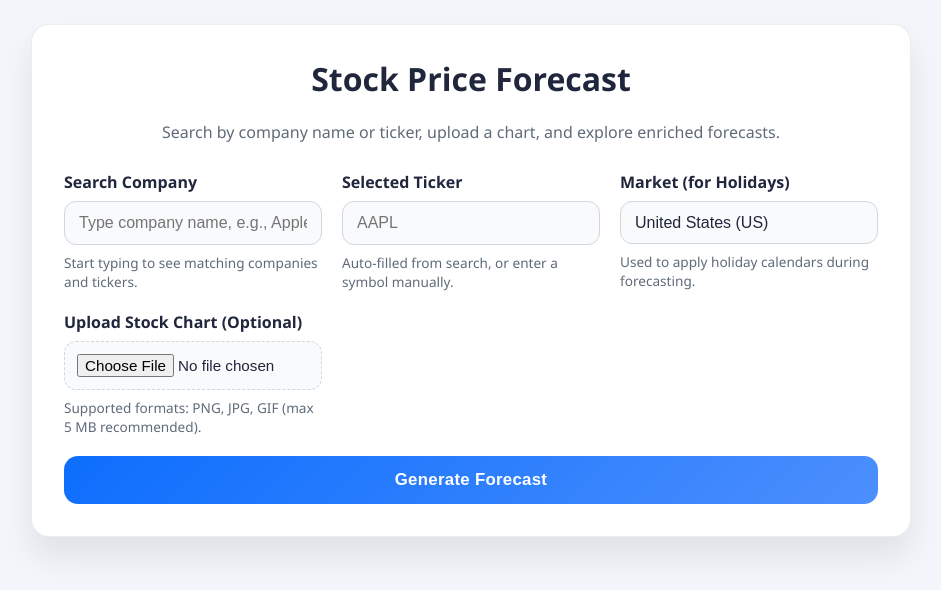
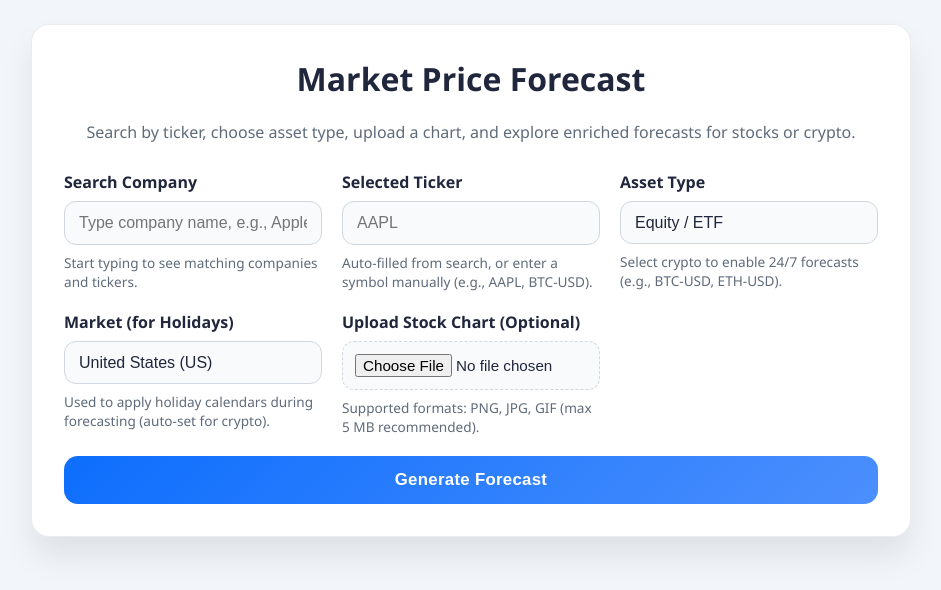
Before and after one commit to inder123-prog/forecasterr, a Flask app: page / in a window 1280 px wide. Shown: the top 590 px of the page, without its empty margins (169-1110 px from the left). Run offline with Flask 3, Linux system fonts and the light colour scheme.

Commit message:
feat: Add crypto forecasting and improve UI (#4)
Expand forecasting to include crypto assets. Enhance the UI to select asset type and disable holidays for crypto.

Co-authored-by: Cursor Agent <cursoragent@cursor.com>
Co-authored-by: kamlekumar.1986 <kamlekumar.1986@gmail.com>

```diff
--- a/app.py
+++ b/app.py
@@ -23,7 +23,14 @@ CORS(app)
 
 # --- Helper function to get holidays for Prophet ---
 def get_market_holidays(years, country='US'):
-    market_holidays_lib = pyholidays.CountryHoliday(country, years=years, prov=None, state=None)
+    normalized_country = (country or '').upper()
+    if normalized_country in {"CRYPTO", "GLOBAL", "NONE", ""}:
+        return pd.DataFrame(columns=['holiday', 'ds'])
+    try:
+        market_holidays_lib = pyholidays.CountryHoliday(normalized_country, years=years, prov=None, state=None)
+    except Exception as exc:
+        logger.warning(f"Failed to resolve holidays for country '{country}': {exc}")
+        return pd.DataFrame(columns=['holiday', 'ds'])
     df_holidays = pd.DataFrame(columns=['holiday', 'ds'])
     if market_holidays_lib:
         holiday_dates = []
@@ -33,8 +40,6 @@ def get_market_holidays(years, country='US'):
             holiday_names.append(name)
         df_holidays['ds'] = pd.to_datetime(holiday_dates)
         df_holidays['holiday'] = holiday_names
-        # Optional: Filter out Saturdays and Sundays if the holidays library includes them
-        # df_holidays = df_holidays[df_holidays['ds'].dt.dayofweek < 5]
         logger.info(f"Generated {len(df_holidays)} holidays for {country} for years: {years}")
     return df_holidays
 
@@ -199,16 +204,36 @@ def forecast_stock_with_image():
     }
     ticker_symbol = "N/A" # Default if not found in form
     market_country = "US" # Default if not found
+    asset_type = "equity"
 
     try:
+        asset_type = (request.form.get('asset_type') or 'equity').strip().lower()
         ticker_symbol = request.form.get('ticker', 'N/A') # Provide default
         image_file = request.files.get('chartImage')
-        market_country = request.form.get('market_country', 'US')
+        market_country = (request.form.get('market_country') or 'US')
+        if isinstance(market_country, str):
+            market_country = market_country.strip().upper() or 'US'
+        else:
+            market_country = 'US'
 
         if not ticker_symbol or ticker_symbol == 'N/A':
             return jsonify({"error": "Ticker symbol is required"}), 400
 
-        logger.info(f"Received forecast request for ticker: {ticker_symbol} with image: {image_file.filename if image_file else 'No Image'}, Market: {market_country}")
+        ticker_symbol = ticker_symbol.strip()
+        valid_asset_types = {'equity', 'stock', 'etf', 'crypto'}
+        if asset_type not in valid_asset_types:
+            asset_type = 'equity'
+        heuristic_crypto = ticker_symbol.upper().endswith(('-USD', '-USDT', '-BTC', '-ETH')) or market_country == 'CRYPTO'
+        if asset_type != 'crypto' and heuristic_crypto:
+            asset_type = 'crypto'
+        is_crypto = asset_type == 'crypto'
+        if is_crypto:
+            market_country = 'CRYPTO'
+
+        logger.info(
+            f"Received forecast request for ticker: {ticker_symbol} with image: "
+            f"{image_file.filename if image_file else 'No Image'}, Market: {market_country}, AssetType: {asset_type}"
+        )
 
         if image_file and image_file.filename != '':
             try:
@@ -287,16 +312,19 @@ def forecast_stock_with_image():
         min_hist_year_check = last_date.year # Start checking holidays from last known date's year
         max_forecast_date_approx_check = last_date + pd.Timedelta(days=max(days_for_daily_forecast_periods, days_for_week_ahead_periods) + 30)
         max_hist_year_check = max_forecast_date_approx_check.year
-        holiday_years_for_check = list(range(min_hist_year_check, max_hist_year_check + 1))
-        custom_holidays_dates = get_market_holidays(years=holiday_years_for_check, country=market_country)['ds'].tolist()
+        custom_holidays_dates = []
+        if not is_crypto:
+            holiday_years_for_check = list(range(min_hist_year_check, max_hist_year_check + 1))
+            custom_holidays_dates = get_market_holidays(years=holiday_years_for_check, country=market_country)['ds'].tolist()
 
         trading_days_found = 0
         future_calendar_dates_in_forecast = forecast_output_daily_df[forecast_output_daily_df['ds'] > last_date]['ds']
 
         for potential_trading_date in future_calendar_dates_in_forecast:
-            if potential_trading_date.dayofweek >= 5: continue
-            is_holiday = any(potential_trading_date.normalize() == hol_date.normalize() for hol_date in custom_holidays_dates)
-            if is_holiday: continue
+            if (not is_crypto) and potential_trading_date.dayofweek >= 5:
+                continue
+            if (not is_crypto) and any(potential_trading_date.normalize() == hol_date.normalize() for hol_date in custom_holidays_dates):
+                continue
 
             prediction_row = forecast_output_daily_df[forecast_output_daily_df['ds'] == potential_trading_date].head(1)
             if not prediction_row.empty:
@@ -320,9 +348,10 @@ def forecast_stock_with_image():
 
         target_week_ahead_search_date = last_date + timedelta(days=7)
         for pot_wk_date in forecast_output_weekly_df[forecast_output_weekly_df['ds'] >= target_week_ahead_search_date]['ds']:
-            if pot_wk_date.dayofweek >= 5: continue
-            is_holiday_wk = any(pot_wk_date.normalize() == hol_date.normalize() for hol_date in custom_holidays_dates)
-            if is_holiday_wk: continue
+            if (not is_crypto) and pot_wk_date.dayofweek >= 5:
+                continue
+            if (not is_crypto) and any(pot_wk_date.normalize() == hol_date.normalize() for hol_date in custom_holidays_dates):
+                continue
 
             wk_pred_row = forecast_output_weekly_df[forecast_output_weekly_df['ds'] == pot_wk_date].head(1)
             if not wk_pred_row.empty:
@@ -378,7 +407,8 @@ def forecast_stock_with_image():
                 "news": enrichment_payload.get("has_news_features", False)
             },
             "model_regressors": regressor_columns_for_response,
-            "stock_dashboards": dashboard_views
+            "stock_dashboards": dashboard_views,
+            "asset_type": "crypto" if is_crypto else "equity"
         }
 
         return jsonify(response_payload)
--- a/templates/index.html
+++ b/templates/index.html
@@ -3,7 +3,7 @@
     <head>
         <meta charset="UTF-8">
         <meta name="viewport" content="width=device-width, initial-scale=1.0">
-    <title>Stock Forecast Demo</title>
+        <title>Market Forecast Demo</title>
     <style>
         :root {
             --primary: #0d6efd;
@@ -100,6 +100,11 @@
 
         select {
             appearance: none;
+        }
+
+        .input-shell select:disabled {
+            cursor: not-allowed;
+            color: #9ca3af;
         }
 
         .helper-text {
@@ -568,8 +573,8 @@
 </head>
         <body>
             <div class="container">
-        <h1>Stock Price Forecast</h1>
-        <p class="subtitle">Search by company name or ticker, upload a chart, and explore enriched forecasts.</p>
+                <h1>Market Price Forecast</h1>
+                <p class="subtitle">Search by ticker, choose asset type, upload a chart, and explore enriched forecasts for stocks or crypto.</p>
 
         <div class="form-grid">
             <div class="field-group">
@@ -586,7 +591,18 @@
                 <div class="input-shell">
                     <input type="text" id="ticker" name="ticker" placeholder="AAPL">
                 </div>
-                <span class="helper-text">Auto-filled from search, or enter a symbol manually.</span>
+                <span class="helper-text">Auto-filled from search, or enter a symbol manually (e.g., AAPL, BTC-USD).</span>
+            </div>
+
+            <div class="field-group">
+                <label for="assetType">Asset Type</label>
+                <div class="input-shell">
+                    <select id="assetType" name="assetType">
+                        <option value="equity" selected>Equity / ETF</option>
+                        <option value="crypto">Crypto</option>
+                    </select>
+                </div>
+                <span class="helper-text">Select crypto to enable 24/7 forecasts (e.g., BTC-USD, ETH-USD).</span>
             </div>
 
             <div class="field-group">
@@ -598,9 +614,10 @@
                         <option value="GB">United Kingdom (GB)</option>
                         <option value="DE">Germany (DE)</option>
                         <option value="IN">India (IN)</option>
+                        <option value="CRYPTO">Crypto (Global 24/7)</option>
                     </select>
                 </div>
-                <span class="helper-text">Used to apply holiday calendars during forecasting.</span>
+                <span class="helper-text">Used to apply holiday calendars during forecasting (auto-set for crypto).</span>
             </div>
 
             <div class="field-group">
@@ -627,6 +644,8 @@
         const formMessage = document.getElementById('formMessage');
         const resultDiv = document.getElementById('forecastResult');
         const loader = document.getElementById('loader');
+        const assetTypeSelect = document.getElementById('assetType');
+        const marketCountrySelect = document.getElementById('marketCountry');
         let searchDebounceId = null;
         let latestSearchTerm = '';
 
@@ -648,6 +667,26 @@
                 clearSearchResults();
                 companySearchInput.blur();
             }
+        });
+
+        function syncMarketSelector(assetType) {
+            if (!marketCountrySelect) {
+                return;
+            }
+            if ((assetType || '').toLowerCase() === 'crypto') {
+                marketCountrySelect.value = 'CRYPTO';
+                marketCountrySelect.disabled = true;
+            } else {
+                marketCountrySelect.disabled = false;
+                if (marketCountrySelect.value === 'CRYPTO') {
+                    marketCountrySelect.value = 'US';
+                }
+            }
+        }
+
+        syncMarketSelector(assetTypeSelect.value);
+        assetTypeSelect.addEventListener('change', (event) => {
+            syncMarketSelector(event.target.value);
         });
 
         function handleCompanySearch(event) {
@@ -959,6 +998,7 @@
             clearFormMessage();
             const marketCountry = document.getElementById('marketCountry').value;
             const imageFile = document.getElementById('chartImage').files[0];
+            const assetType = assetTypeSelect.value || 'equity';
 
             let ticker = tickerInput.value.trim().toUpperCase();
             if (!ticker) {
@@ -979,6 +1019,7 @@
             const formData = new FormData();
             formData.append('ticker', ticker);
             formData.append('market_country', marketCountry);
+            formData.append('asset_type', assetType);
             if (imageFile) {
                 formData.append('chartImage', imageFile);
             }
@@ -1192,6 +1233,9 @@
                     `<span class="meta-item"><strong>Current Price:</strong> ${displayValue(data.current_price)}</span>`,
                     `<span class="meta-item"><strong>As of:</strong> ${formatDateTime(data.last_known_date)}</span>`
                 ];
+                if (data.asset_type) {
+                    metaItems.push(`<span class="meta-item"><strong>Asset Type:</strong> ${formatLabel(data.asset_type)}</span>`);
+                }
                 if (imageSentimentMeta) {
                     metaItems.push(imageSentimentMeta);
                 }
```
Also changed, not shown: README.md. Lines whose indentation alone changed are shown as unchanged.
